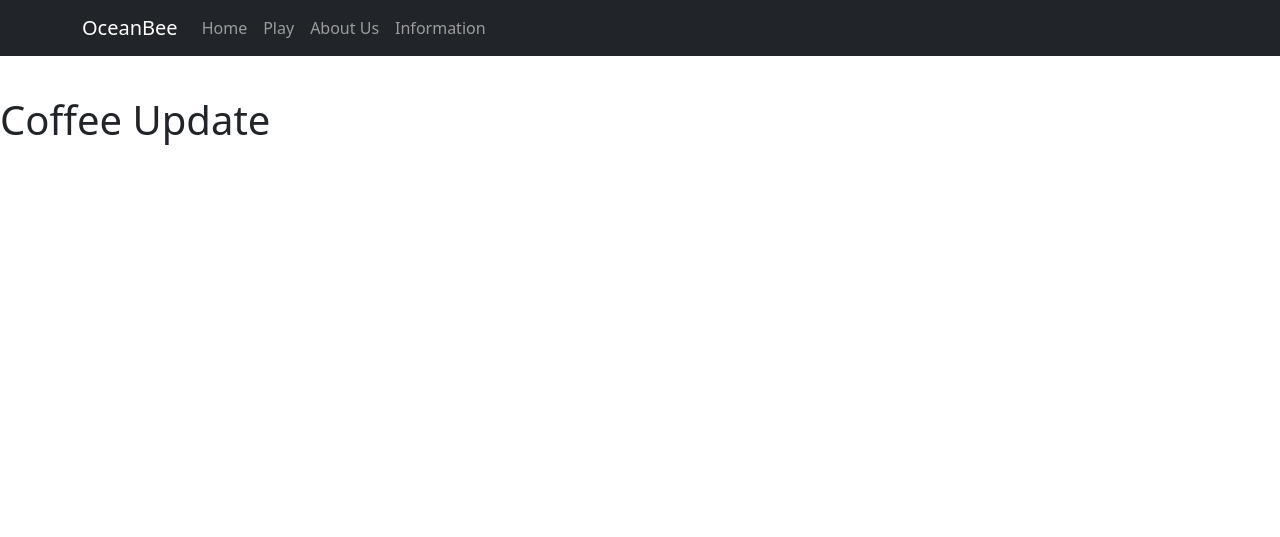
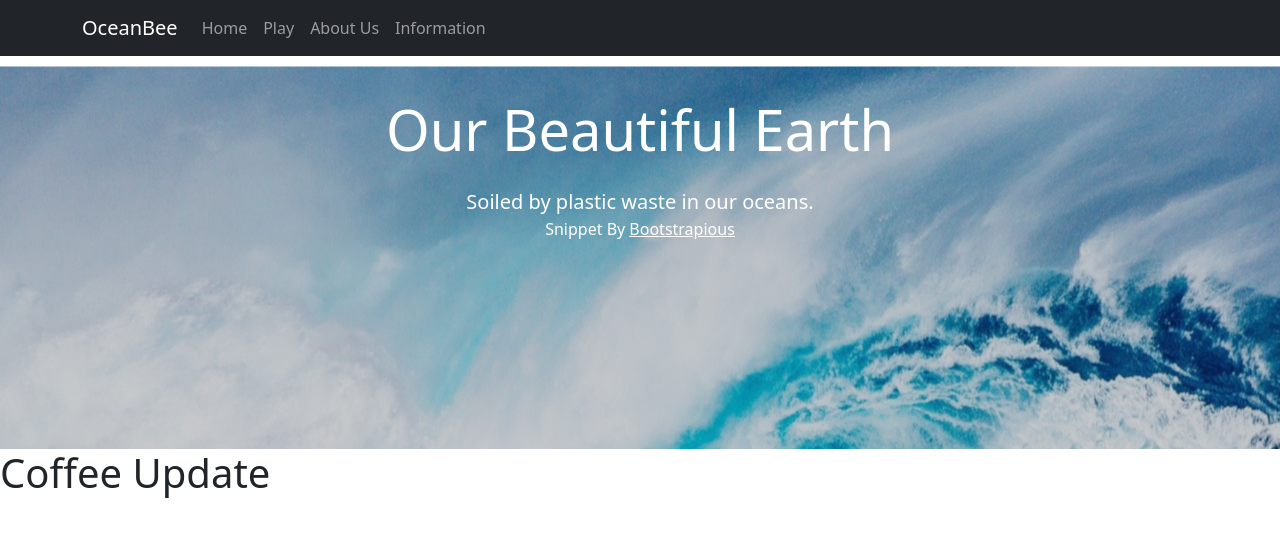
Before and after one commit to MattiKemp/Bee-Hackathon, a Flask app: page / in a window 1280 px wide. Shown: the top 537 px of the page. Run offline with Flask 2, Linux system fonts and the light colour scheme; some libraries are stand-ins or nearby versions.

Commit message:
"just push the code" -jacob

```diff
--- a/src/templates/home.html
+++ b/src/templates/home.html
@@ -1,15 +1,24 @@
 {% extends "layout.html" %}
-{% block title %}Index{% endblock %}
+{% block title %}Home{% endblock %}
 {% block head %}
     {{ super() }}
 {% endblock %}
 {% block content %}
 
 <header><!-- Page Wrapper -->
-<div style="background: url({{url_for('static',filename='assets/img/ocean.jpg')}})" class="page-holder bg-cover">
+<div style="background: url({{url_for('static',filename='assets/img/header_img.png')}})" class="page-holder bg-cover">
 
-</div>
   <div class="container py-5">
+    <header class="text-center text-white py-5">
+      <h1 class="display-4 font-weight-bold mb-4">Our Beautiful Earth</h1>
+      <p class="lead mb-0">Soiled by plastic waste in our oceans.</p>
+      <p class="font-italic">Snippet By <a href="https://bootstrapious.com" class="text-white">
+          <u>Bootstrapious</u></a>
+          <br><br><br><br></br>
+      </p>
+      <p></p>
+      <p> </p>
+    </header>
 
     <!--<div class="text-white">
       <p class="lead">It's not a good approch to deal directly with <code class="bg-white px-2 py-1 rounded">body</code> So, create a wrapper container and make it a full-window height.</p>
--- a/src/templates/layout.html
+++ b/src/templates/layout.html
@@ -8,7 +8,7 @@
 
 
    <!-- <link rel="stylesheet" href="style.css" /> -->
-    <title>{% block title %}{% endblock %} - BEE</title>
+    <title>{% block title %}{% endblock %} - OceanBee</title>
 
    <link href="{{url_for('static',filename='bootstrap/css/bootstrap.min.css')}}", rel="stylesheet">
        <link href="{{url_for('static',filename='assets/css/ocean.css')}}", rel="stylesheet">
```
